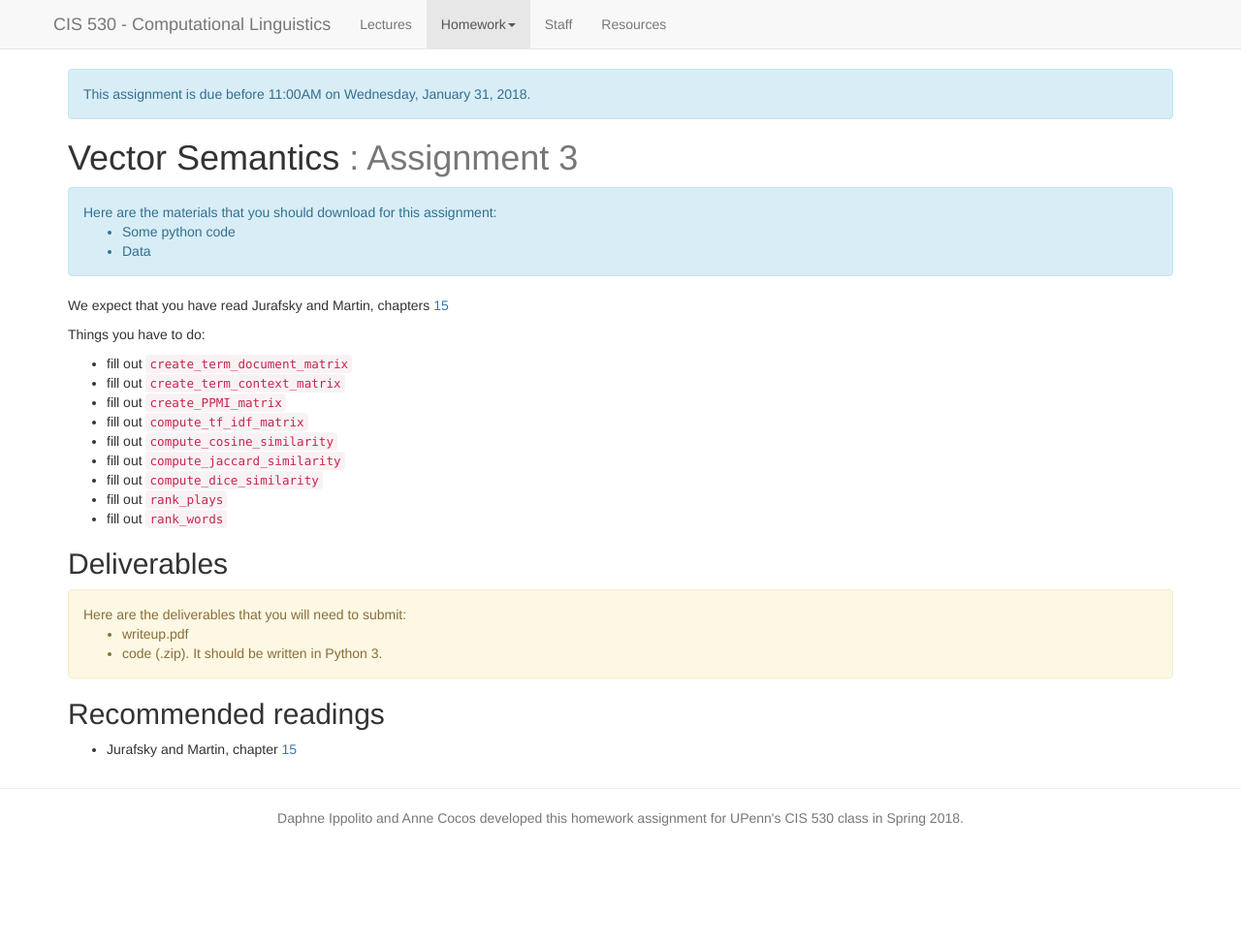
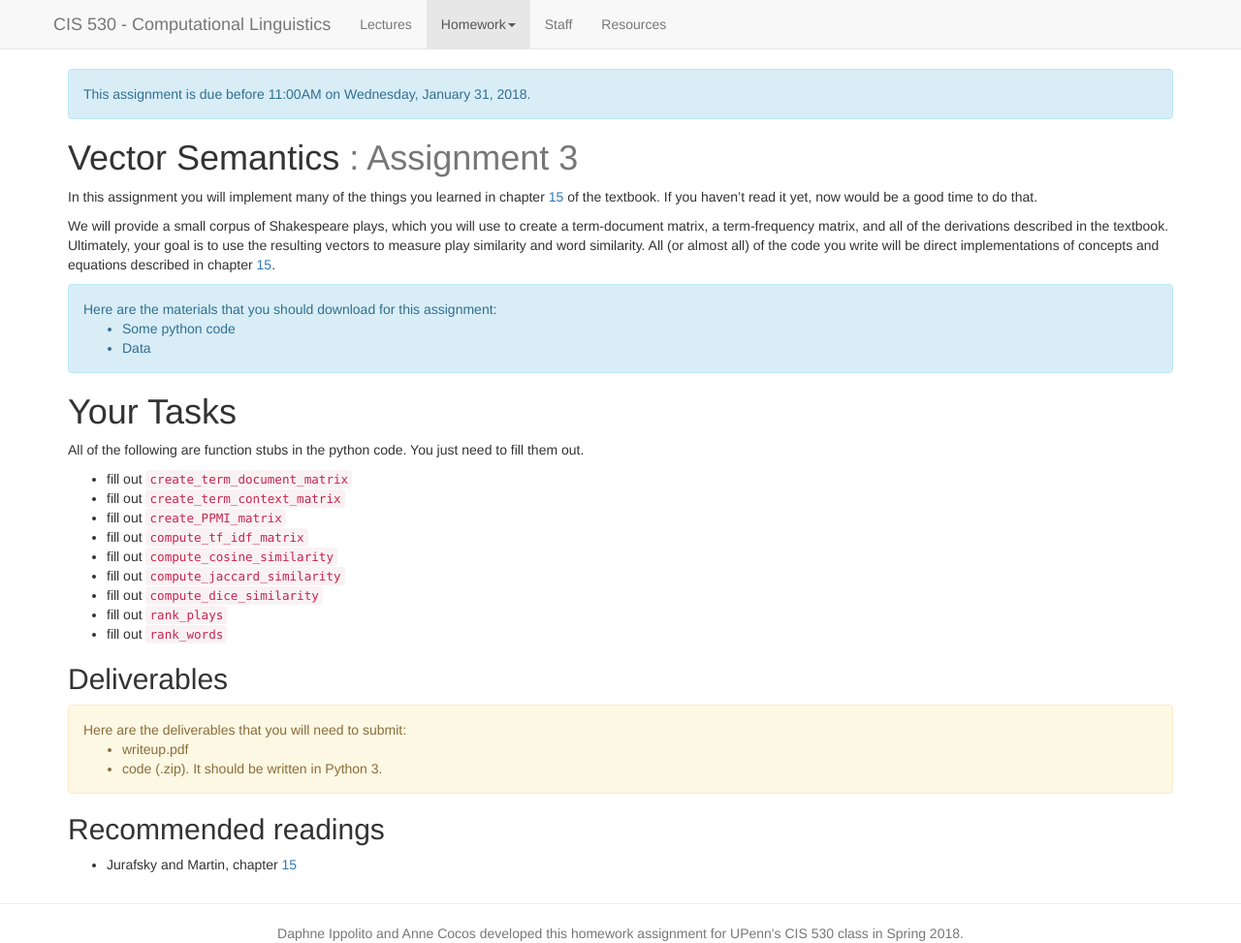
Before and after one commit to computational-linguistics-class/computational-linguistics-class.github.io, a Jekyll site: the page built from assignment3.md, in a window 1280 px wide. Shown: the whole page at 97% size. Built offline with Jekyll 4.4.1, drawn with Linux system fonts in a browser that asks for light colours; nearby versions of some CDN libraries; a script that is not in the unit is left out; before the commit the page ends 900 px from its top, so only the background shows below that.

Commit message:
Added intro to assignment 3

```diff
--- a/assignment3.md
+++ b/assignment3.md
@@ -27,6 +27,9 @@ This assignment is due before {{ page.due_date | date: "%I:%M%p" }} on {{ page.d
 Vector Semantics <span class="text-muted">: Assignment 3</span>
 =============================================================
 
+In this assignment you will implement many of the things you learned in chapter [15](https://web.stanford.edu/~jurafsky/slp3/15.pdf) of the textbook. If you haven't read it yet, now would be a good time to do that.
+
+We will provide a small corpus of Shakespeare plays, which you will use to create a term-document matrix, a term-frequency matrix, and all of the derivations described in the textbook. Ultimately, your goal is to use the resulting vectors to measure play similarity and word similarity. All (or almost all) of the code you write will be direct implementations of concepts and equations described in chapter [15](https://web.stanford.edu/~jurafsky/slp3/15.pdf).
 
 <div class="alert alert-info" markdown="1">
 Here are the materials that you should download for this assignment:
@@ -34,10 +37,10 @@ Here are the materials that you should download for this assignment:
 * Data
 </div>
 
-We expect that you have read Jurafsky and Martin, chapters [15](https://web.stanford.edu/~jurafsky/slp3/15.pdf)
+Your Tasks
+======================
+All of the following are function stubs in the python code. You just need to fill them out.
 
-
-Things you have to do:
 * fill out `create_term_document_matrix`
 * fill out `create_term_context_matrix`
 * fill out `create_PPMI_matrix`
@@ -49,6 +52,7 @@ Things you have to do:
 * fill out `rank_words`
 
 
+
 ## Deliverables
 <div class="alert alert-warning" markdown="1">
 Here are the deliverables that you will need to submit:
```
